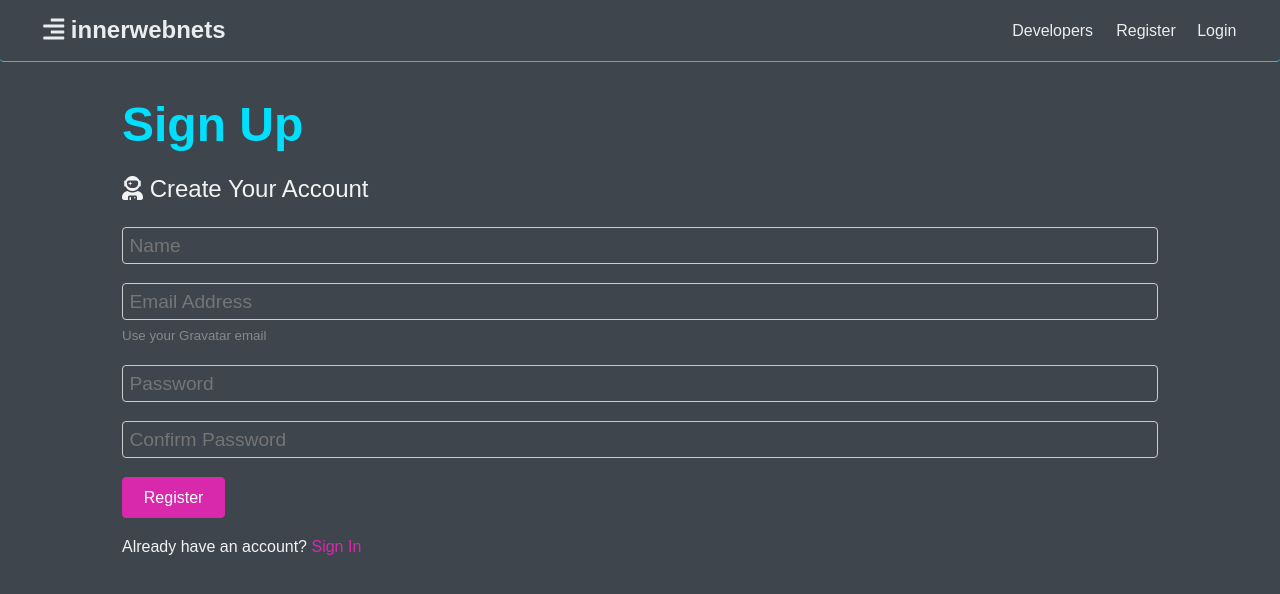
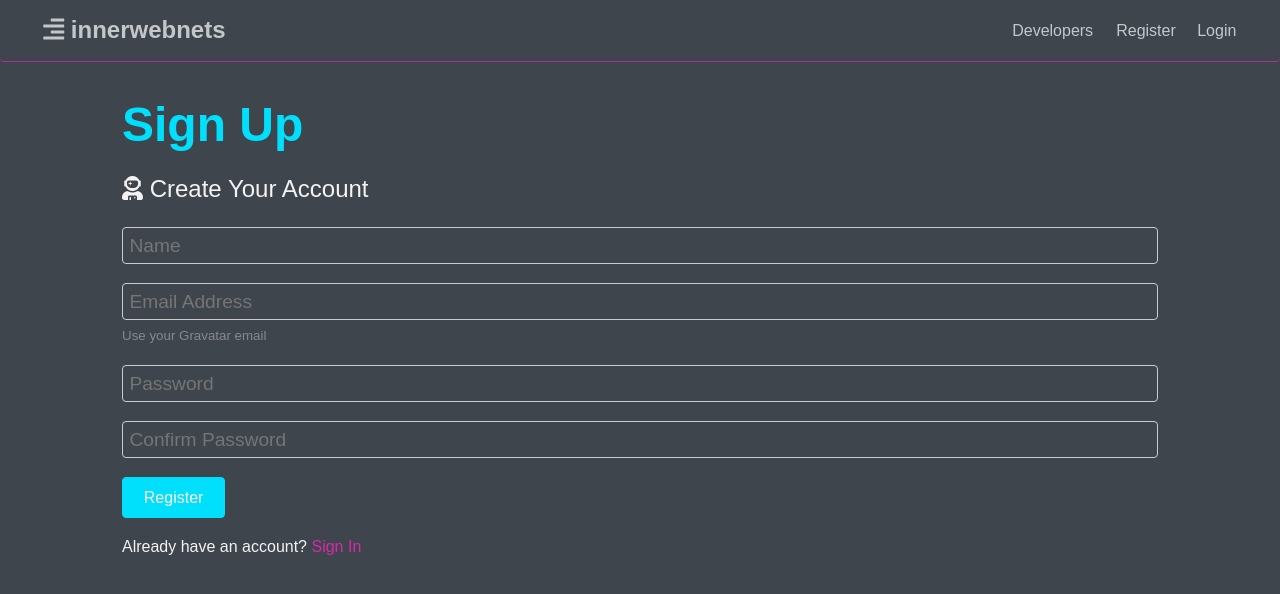
Before and after one commit to konarie1990/innerwebnets, a React (Create React App) app in the folder client/: page /register in a window 1280 px wide. Shown: the top 594 px of the page. Built offline with nearby package versions, Linux system fonts and the light colour scheme; no server answers; the HTML template or start-up script is replaced by a standard one.

Commit message:
fixed page cannot be displayed

```diff
--- a/client/src/App.css
+++ b/client/src/App.css
@@ -141,7 +141,7 @@ img {
   border: none;
   cursor: pointer;
   margin-right: 0.5rem;
-  transition: opacity 0.2s ease-in;
+  transition: opacity 0.15s ease-in;
   outline: none;
 }
 
@@ -282,7 +282,7 @@ button {
 
 .form input[type='submit'],
 button:hover {
-  background-color: var(--alt-color);
+  background-color: var(--primary-color);
 }
 
 .form .social-input {
@@ -330,8 +330,8 @@ button:hover {
   z-index: 1;
   width: 100%;
   top: 0;
-  border-bottom: solid 1px var(--primary-color);
-  opacity: 0.9;
+  border-bottom: solid 0.7px var(--alt-color);
+  opacity: 0.7;
 }
 
 .navbar ul {
--- a/client/src/App.js
+++ b/client/src/App.js
@@ -2,19 +2,9 @@ import React, { Fragment, useEffect } from 'react';
 import { BrowserRouter as Router, Route, Switch } from 'react-router-dom';
 import Navbar from './components/layout/Navbar';
 import Landing from './components/layout/Landing';
-import Login from './components/auth/Login';
-import Register from './components/auth/Register';
-import Alert from './components/layout/Alert';
-import Dashboard from './components/dashboard/Dashboard';
-import CreateProfile from './components/profile-form/CreateProfile';
-import EditProfile from './components/profile-form/EditProfile';
-import AddExperience from './components/profile-form/AddExperience';
-import AddEducation from './components/profile-form/AddEducation';
-import Profiles from './components/profiles/Profiles';
-import Profile from './components/profile/Profile';
-import Posts from './components/posts/Posts';
-import Post from './components/post/Post';
-import PrivateRoute from './components/routing/PrivateRoute';
+import Routes from './components/routing/Routes';
+// see routing/Routes.js for Routes
+
 // Redux
 import { Provider } from 'react-redux';
 import store from './store';
@@ -37,39 +27,10 @@ const App = () => {
       <Router>
         <Fragment>
           <Navbar />
-          <Route exact path='/' component={Landing} />
-          <section className='container'>
-            <Alert />
-            <Switch>
-              <Route exact path='/register' component={Register} />
-              <Route exact path='/login' component={Login} />
-              <Route exact path='/profiles' component={Profiles} />
-              <Route exact path='/profile/:id' component={Profile} />
-              <PrivateRoute exact path='/dashboard' component={Dashboard} />
-              <PrivateRoute
-                exact
-                path='/create-profile'
-                component={CreateProfile}
-              />
-              <PrivateRoute
-                exact
-                path='/edit-profile'
-                component={EditProfile}
-              />
-              <PrivateRoute
-                exact
-                path='/add-experience'
-                component={AddExperience}
-              />
-              <PrivateRoute
-                exact
-                path='/add-education'
-                component={AddEducation}
-              />
-              <PrivateRoute exact path='/posts' component={Posts} />
-              <PrivateRoute exact path='/posts/:id' component={Post} />
-            </Switch>
-          </section>
+          <Switch>
+            <Route exact path='/' component={Landing} />
+            <Route component={Routes} />
+          </Switch>
         </Fragment>
       </Router>
     </Provider>
--- a/client/src/components/auth/Login.js
+++ b/client/src/components/auth/Login.js
@@ -60,7 +60,7 @@ const Login = ({ login, isAuthenticated }) => {
             minLength='6'
           />
         </div>
-        <input type='submit' value='Login' className='btn btn-alt' />
+        <input type='submit' value='Login' className='btn btn-primary' />
       </form>
       <p className='my-1'>
         Don't have an account? <Link to='/register'>Sign Up</Link>
--- a/client/src/components/auth/Register.js
+++ b/client/src/components/auth/Register.js
@@ -111,7 +111,7 @@ const Register = ({ setAlert, register, isAuthenticated }) => {
             // minLength='6'
           />
         </div>
-        <input type='submit' value='Register' className='btn btn-alt' />
+        <input type='submit' value='Register' className='btn btn-primary' />
       </form>
       <p className='my-1'>
         Already have an account? <Link to='/login'>Sign In</Link>
--- a/client/src/components/layout/Landing.js
+++ b/client/src/components/layout/Landing.js
@@ -15,11 +15,13 @@ const Landing = ({ isAuthenticated }) => {
       <div className='dark-overlay'>
         <div className='landing-inner'>
           <LightSpeed left>
-            <h1 className='x-large'>innerwebnets</h1>
+            <h1 className='x-large'>
+              <i className='fas fa-align-right' /> innerwebnets
+            </h1>
           </LightSpeed>
           <LightSpeed right>
             <p className='lead'>
-              Your super highway to the coolest place on the internet
+              Your super-highway to learn about web development
             </p>
           </LightSpeed>
           <div className='buttons'>
--- a/client/src/components/layout/NotFound.js
+++ b/client/src/components/layout/NotFound.js
@@ -6,7 +6,7 @@ const NotFound = () => {
       <h1 className='x-large text-primary'>
         <i className='fas fa-exclamation-triangle' /> Page Not Found
       </h1>
-      <p className='large'>Sorry, this page does not exist</p>
+      <p className='large'>Page does not exist!</p>
     </Fragment>
   );
 };
--- /dev/null
+++ b/client/src/components/routing/Routes.js
@@ -0,0 +1,40 @@
+import React from 'react';
+import { Route, Switch } from 'react-router-dom';
+import Login from '../auth/Login';
+import Register from '../auth/Register';
+import Alert from '../layout/Alert';
+import Dashboard from '../dashboard/Dashboard';
+import CreateProfile from '../profile-form/CreateProfile';
+import EditProfile from '../profile-form/EditProfile';
+import AddExperience from '../profile-form/AddExperience';
+import AddEducation from '../profile-form/AddEducation';
+import Profiles from '../profiles/Profiles';
+import Profile from '../profile/Profile';
+import Posts from '../posts/Posts';
+import Post from '../post/Post';
+import NotFound from '../layout/NotFound';
+import PrivateRoute from '../routing/PrivateRoute';
+
+const Routes = () => {
+  return (
+    <section className='container'>
+      <Alert />
+      <Switch>
+        <Route exact path='/register' component={Register} />
+        <Route exact path='/login' component={Login} />
+        <Route exact path='/profiles' component={Profiles} />
+        <Route exact path='/profile/:id' component={Profile} />
+        <PrivateRoute exact path='/dashboard' component={Dashboard} />
+        <PrivateRoute exact path='/create-profile' component={CreateProfile} />
+        <PrivateRoute exact path='/edit-profile' component={EditProfile} />
+        <PrivateRoute exact path='/add-experience' component={AddExperience} />
+        <PrivateRoute exact path='/add-education' component={AddEducation} />
+        <PrivateRoute exact path='/posts' component={Posts} />
+        <PrivateRoute exact path='/posts/:id' component={Post} />
+        <Route component={NotFound} />
+      </Switch>
+    </section>
+  );
+};
+
+export default Routes;
```
Also changed, not shown: 1 other file (tests, documents, lock files or other folders).
